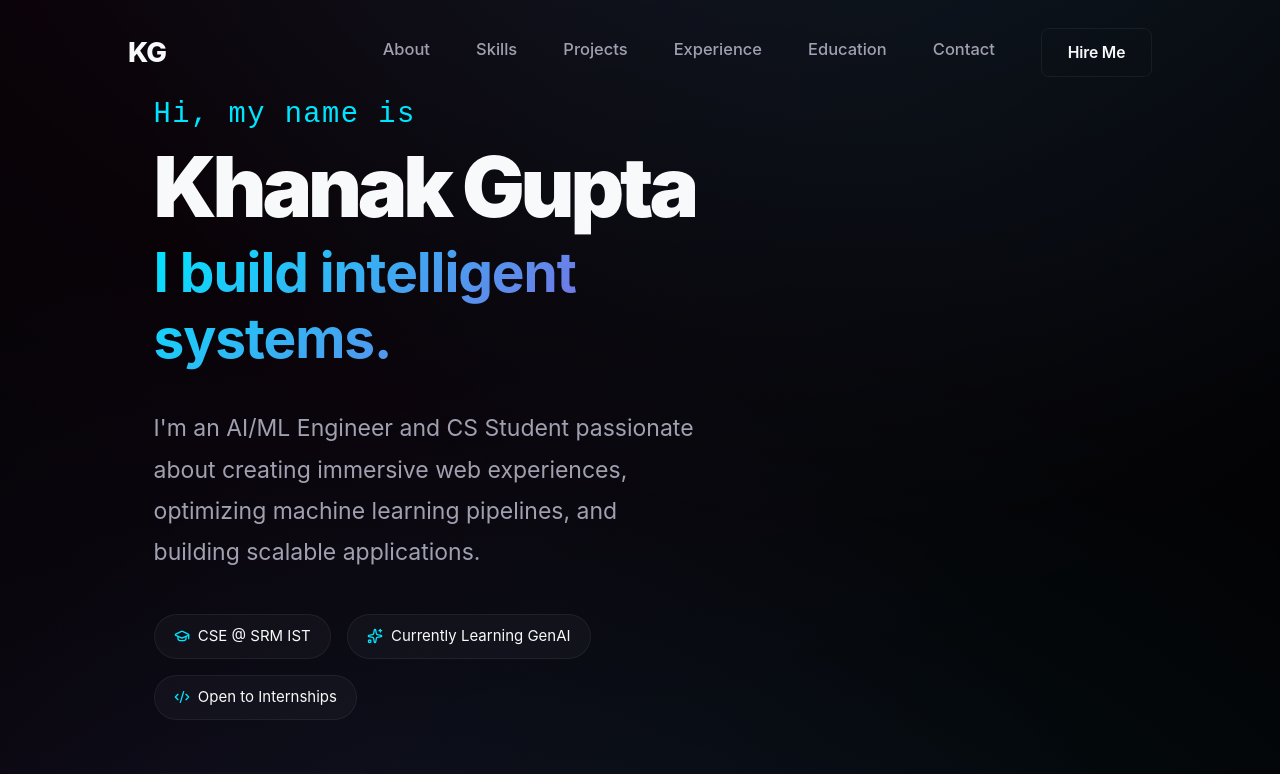
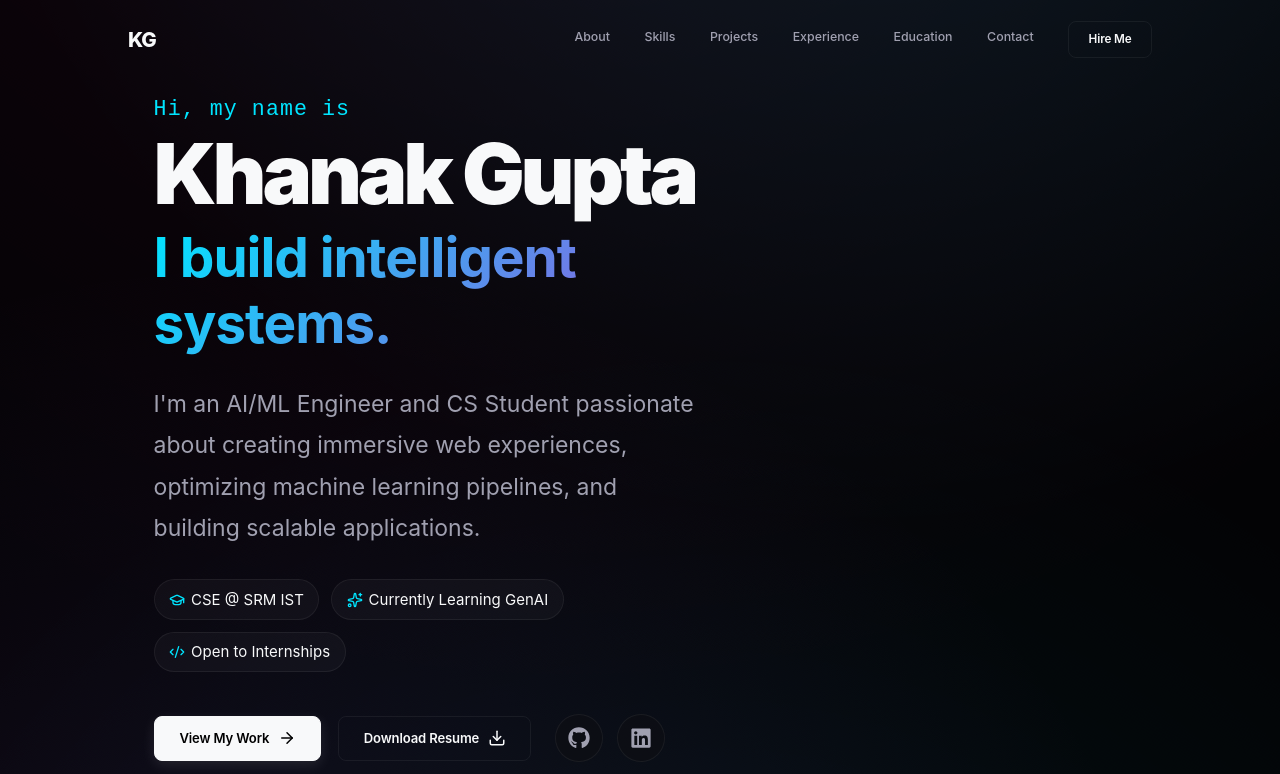
Before and after one commit to KhannakPGupta/Khanak-Portfolio, a React (Vite) app: page / in a window 1280 px wide. Shown: the top 774 px of the page. Built offline with nearby package versions, Linux system fonts and the light colour scheme.

Commit message:
fix: scale down entire UI by 25% via html root font-size

```diff
--- a/src/index.css
+++ b/src/index.css
@@ -23,13 +23,13 @@
 
 html {
   scroll-behavior: smooth;
+  font-size: 75%; /* Scales down all rem units to exactly match 75% zoom */
 }
 
 body {
   background-color: var(--bg-color);
   color: var(--text-main);
   font-family: var(--font-main);
-  font-size: 16px;
   font-weight: 400;
   line-height: 1.6;
   overflow-x: hidden;
```
